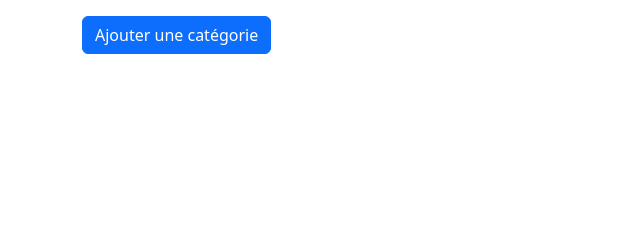
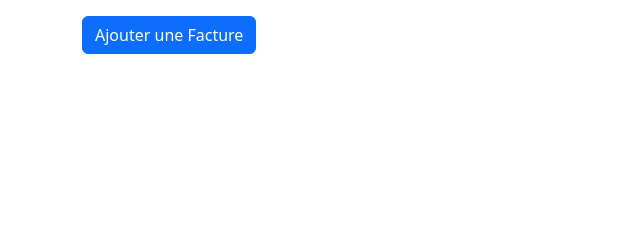
Before and after one commit to boylondon7/FINSEMESTRE, a Django app: page /BTK/factures/ in a window 1280 px wide. Shown: the part 177-417 px from the top of the page, without its empty margins (0-640 px from the left). Run offline with Django 5.2, Linux system fonts and the light colour scheme; data that the repository does not hold is empty.

Commit message:
Creation et modifications sur ajout des factures

```diff
--- a/BTK/templates/factures/liste.html
+++ b/BTK/templates/factures/liste.html
@@ -16,11 +16,14 @@
         <tbody>
             {% for facture in factures %}
                 <tr>
-                    <td>{{ categorie.achat_id }}</td>
-                    <td>{{ categorie.date }}</td>
+                    <td>{{ facture.achat_id }}</td>
+                    <td>{{ facture.date }}</td>
+                    <td>{{ facture.total }}</td>
+                    <td>{{ facture.achat }}</td>
+
                 </tr>
             {% endfor %}
         </tbody>
     </table>
-    <a href="{% url 'ajout_categorie' %}" class="btn btn-primary">Ajouter une catégorie</a>
+    <a href="{% url 'ajout_facture' %}" class="btn btn-primary">Ajouter une Facture</a>
 {% endblock %}
```
